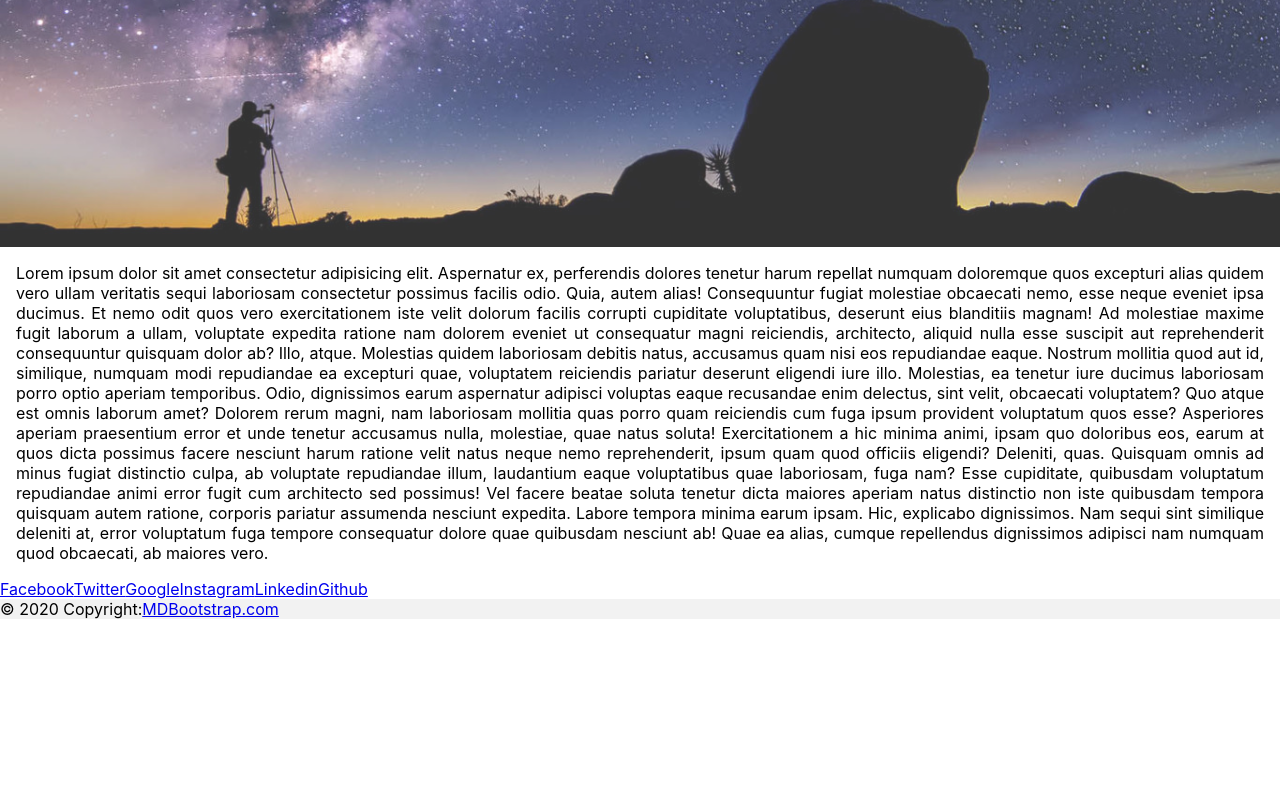
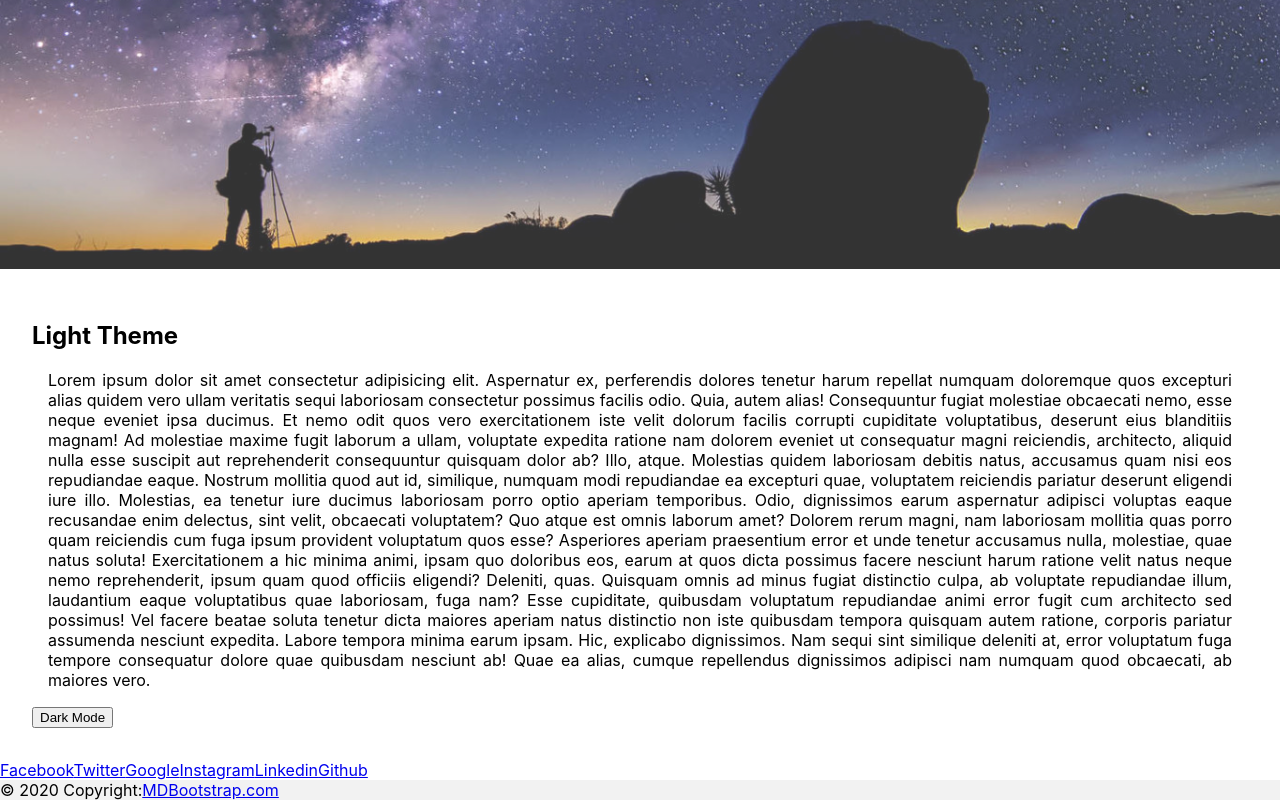
Before and after one commit to O-Mercan/ReactJs-Fundamentals, a React (Create React App) app: page / in a window 1280 px wide. Shown: the part 541-1341 px from the top of the page. Before the commit the page ends 1160 px from the top, so only its background shows below. Built offline with nearby package versions, Linux system fonts and the light colour scheme.

Commit message:
Context Api (Global State)

```diff
--- a/src/RouterBlog.jsx
+++ b/src/RouterBlog.jsx
@@ -18,6 +18,7 @@ function RouterBlog() {
           <Route path={"*"} elementName= {<Navigate to={"/"}/>}/>
         </Routes>
       </div>
+
       <MainFunction/>
       <FooterFunction/>
 
--- /dev/null
+++ b/src/ThemeContext.js
@@ -0,0 +1,25 @@
+import { createContext, useState } from "react";
+
+// CreateContext
+const ThemeContext= createContext();
+
+
+// Provider
+const ThemeProvider= ({children})=>{
+    const[theme, setTheme]=useState("light")
+
+    //ToggleTheme
+    const ToggleTheme=()=> {
+        setTheme((prevTheme)=>(prevTheme=== 'light'?'dark':'light'));
+    };
+
+    return(
+        <ThemeContext.Provider value={{ theme, ToggleTheme}}>
+            {children}
+        </ThemeContext.Provider>
+    );// end return
+
+}; //end ThemeProvider
+
+// Export
+export {ThemeProvider, ThemeContext}
--- a/src/components/HeaderFunction.jsx
+++ b/src/components/HeaderFunction.jsx
@@ -1,12 +1,14 @@
-import React from 'react'
+import React, { useContext } from 'react'
 import background from '../images/Under The Milky Way.jpg'
 
 import '../style.css'
-
+import { ThemeContext } from '../ThemeContext'
 
 
 
 export default function HeaderFunction() {
+
+  const {theme, toggleTheme} = useContext(ThemeContext)
 
   {/* start Header */}
     {/* Option 1 (Styling) */}
@@ -93,6 +95,7 @@ export default function HeaderFunction() {
           <a className="nav-link disabled">Disabled</a>
         </li>
       </ul>
+      <button onClick={toggleTheme} className="btn btn-warning ms-2" >  Dark Mode</button>
       {/* Left links */}
     </div>
     {/* Collapsible wrapper */}
--- a/src/components/MainFunction.jsx
+++ b/src/components/MainFunction.jsx
@@ -1,10 +1,29 @@
-import React from 'react'
+import React, { useContext } from 'react'
 import "./main.css"
+import { ThemeContext } from '../ThemeContext'
 
 export default function MainFunction() {
+
+  // Context Api
+  const {theme, toggleTheme} = useContext(ThemeContext)
+  const styles ={
+    light:{
+      background:"white",
+      color:"black",
+      padding:"2rem",
+    },
+    dark:{
+      background:"black",
+      color:"white",
+      padding:"2rem",
+    }
+  }
+
   return (
-    <div>
+
       <React.Fragment>
+        <div style={styles[theme]}>
+          <h2>{theme==="light" ? "Light Theme": "Dark Theme"}</h2>
         <p style={{fontSize:"1rem", textAlign: "justify"}}>
             Lorem ipsum dolor sit amet consectetur adipisicing elit. Aspernatur ex, perferendis dolores tenetur harum repellat numquam doloremque quos excepturi alias quidem vero ullam veritatis sequi laboriosam consectetur possimus facilis odio.
             Quia, autem alias! Consequuntur fugiat molestiae obcaecati nemo, esse neque eveniet ipsa ducimus. Et nemo odit quos vero exercitationem iste velit dolorum facilis corrupti cupiditate voluptatibus, deserunt eius blanditiis magnam!
@@ -17,7 +36,9 @@ export default function MainFunction() {
             Vel facere beatae soluta tenetur dicta maiores aperiam natus distinctio non iste quibusdam tempora quisquam autem ratione, corporis pariatur assumenda nesciunt expedita. Labore tempora minima earum ipsam. Hic, explicabo dignissimos.
             Nam sequi sint similique deleniti at, error voluptatum fuga tempore consequatur dolore quae quibusdam nesciunt ab! Quae ea alias, cumque repellendus dignissimos adipisci nam numquam quod obcaecati, ab maiores vero.
         </p>
+        <button onClick={toggleTheme}>Dark Mode</button>
+        </div>
       </React.Fragment>
-    </div>
+
   )
 }
--- a/src/index.js
+++ b/src/index.js
@@ -6,7 +6,10 @@ import reportWebVitals from './reportWebVitals';
 import ClassComponentsTutorials from './components/FunctionComponentsTutorials'
 import FunctionComponentsTutorials from './components/FunctionComponentsTutorials';
 import RouterBlog from './RouterBlog';
+// Router
 import { BrowserRouter } from 'react-router-dom';
+import {ThemeProvider} from './ThemeContext'; // Eğer kendi oluşturduğunuz bir dosyadan kullanıyorsanız
+
 
 const root = ReactDOM.createRoot(document.getElementById('root'));
 root.render(
@@ -15,7 +18,10 @@ root.render(
     {/* <ClassComponentsTutorials /> */}
     {/* <FunctionComponentsTutorials/> */}
     <BrowserRouter>
+    {/* Context Api import */}
+    <ThemeProvider>
       <RouterBlog />
+    </ThemeProvider>
     </BrowserRouter>
   </React.StrictMode>
 );
```
Also changed, not shown: 1 other file (tests, documents, lock files or other folders).
